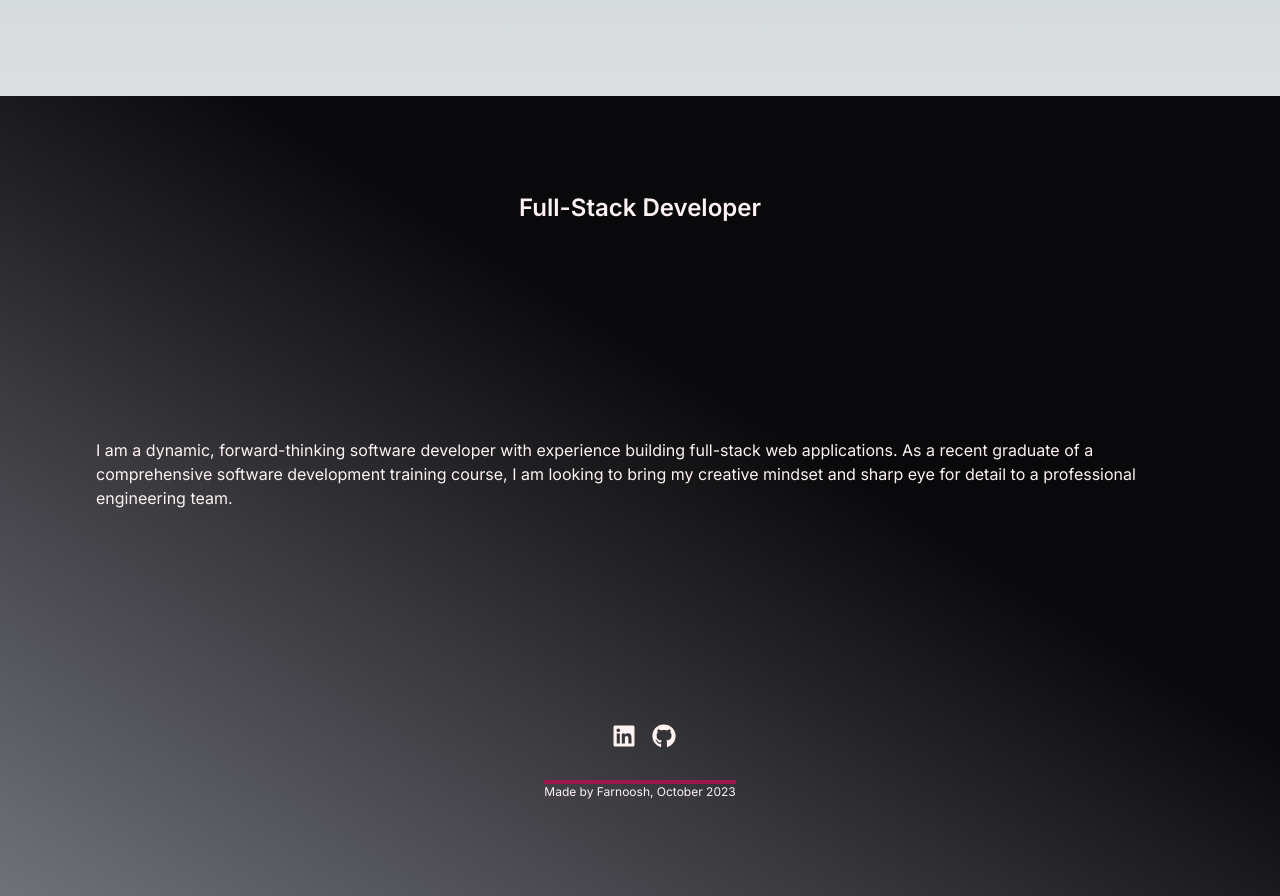
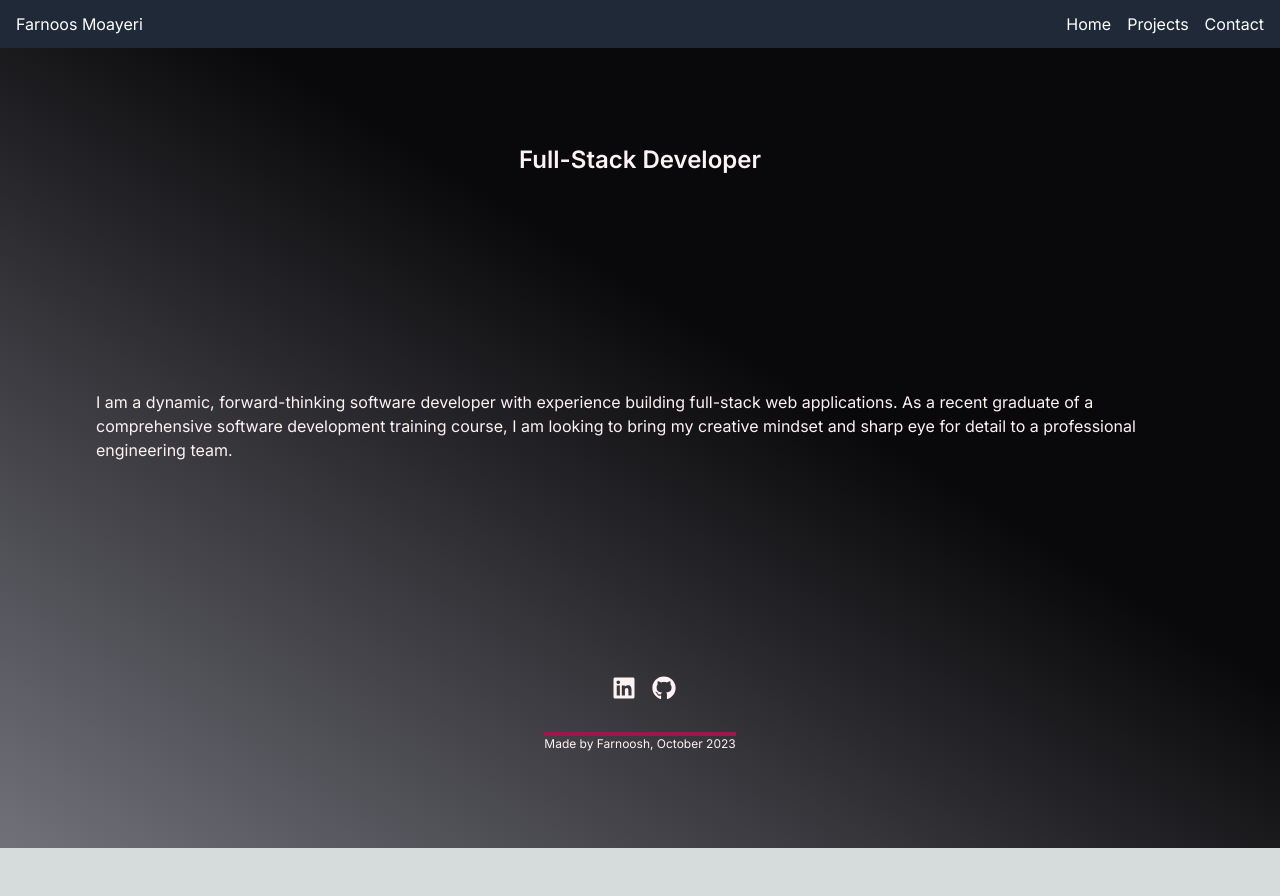
Before and after one commit to Farnooshmo/portfolio, a Next.js app: page / in a window 1280 px wide. After the commit the page ends 848 px from the top, so only its background shows below. Built offline with nearby package versions, Linux system fonts and the light colour scheme.

Commit message:
Update navbar.js

```diff
--- a/app/components/navbar.js
+++ b/app/components/navbar.js
@@ -1,51 +1,75 @@
 "use client";
-import { useState } from "react";
+import { useState, useEffect } from "react";
+import { AiOutlineMenu, AiOutlineClose } from "react-icons/ai";
 import Link from "next/link";
 
 const links = [
   { title: "Home", url: "/" },
+  // { title: "About", url: "/about" },
   { title: "Projects", url: "/projects" },
-  { title: "contact", url: "/contact" },
-  { title: "GitHub", url: "https://github.com/Farnooshmo" },
-  {
-    title: "Linkedin",
-    url: "https://www.linkedin.com/in/farnooshmoayeri/",
-  },
+  { title: "Contact", url: "/contact" },
 ];
+
 export default function Navbar() {
   const [isOpen, setIsOpen] = useState(false);
-  const handleClick = () => {
-    setIsOpen(!isOpen);
-  };
+  const [windowSize, setWindowSize] = useState({
+    width: undefined,
+    height: undefined,
+  });
+
+  useEffect(() => {
+    if (typeof window !== "undefined") {
+      setWindowSize({
+        width: window.innerWidth,
+        height: window.innerHeight,
+      });
+
+      window.addEventListener("resize", () => {
+        setWindowSize({
+          width: window.innerWidth,
+          height: window.innerHeight,
+        });
+      });
+    }
+  }, []);
+
+  const isMobile = windowSize.width < 768;
+
   return (
-    <nav>
-      <button
-        onClick={handleClick}
-        className="flex flex-col text-pink-800 z-1 ml-8 mt-4  w-40 h-20 "
-      >
-        <span
-          className={` text-2xl rounded-md bg-steel-500 block transition-all duration-300 ease-out
-                    h-0.5 w-6 rounded-sm ${
-                      isOpen ? "rotate-45 translate-y-1" : "-translate-y-0.5"
-                    }`}
-        ></span>
-        <span
-          className={`text-2xl bg-steel-500 block transition-all duration-300 ease-out
-                    h-0.5 w-6 rounded-sm my-0.5 ${
-                      isOpen ? "opacity-0" : "opacity-100"
-                    }`}
-        ></span>
-        <span
-          className={`text-2xl bg-steel-500 block transition-all duration-300 ease-out
-                    h-0.5 w-6 rounded-sm ${
-                      isOpen ? "-rotate-45 -translate-y-1" : "translate-y-0.5"
-                    }`}
-        ></span>
-      </button>
+    <nav className="bg-gray-800 text-white px-4 py-3 flex items-center justify-between">
+      <Link href="/">
+        Farnoos Moayeri
+      </Link>
+
+      {isMobile ? (
+        <button
+          className="rounded-md bg-gray-700 p-2"
+          onClick={() => setIsOpen(!isOpen)}
+        >
+          {isOpen ? <AiOutlineClose size={20} /> : <AiOutlineMenu size={20} />}
+        </button>
+      ) : (
+        <ul className="flex gap-x-4">
+          {links.map((link) => (
+            <li key={link.title}>
+              <Link href={link.url}>{link.title}</Link>
+            </li>
+          ))}
+        </ul>
+      )}
+
       {isOpen && (
-        <ul className="nav-links">
-          {links.map((link, index) => (
-            <li key={index}>
+        <div className="fixed inset-0 bg-gray-900 bg-opacity-25 z-10"></div>
+      )}
+
+      {isOpen && (
+        <ul className="fixed top-0 left-0 flex flex-col items-center self-end py-24 bg-white shadow-xl z-20">
+          {links.map((link) => (
+            <li
+              key={link.title}
+              className="text-lg font-medium text-gray-800 px-6 py-2"
+              onClick={() => setIsOpen(!isOpen)}
+            >
               <Link href={link.url}>{link.title}</Link>
             </li>
           ))}
```
